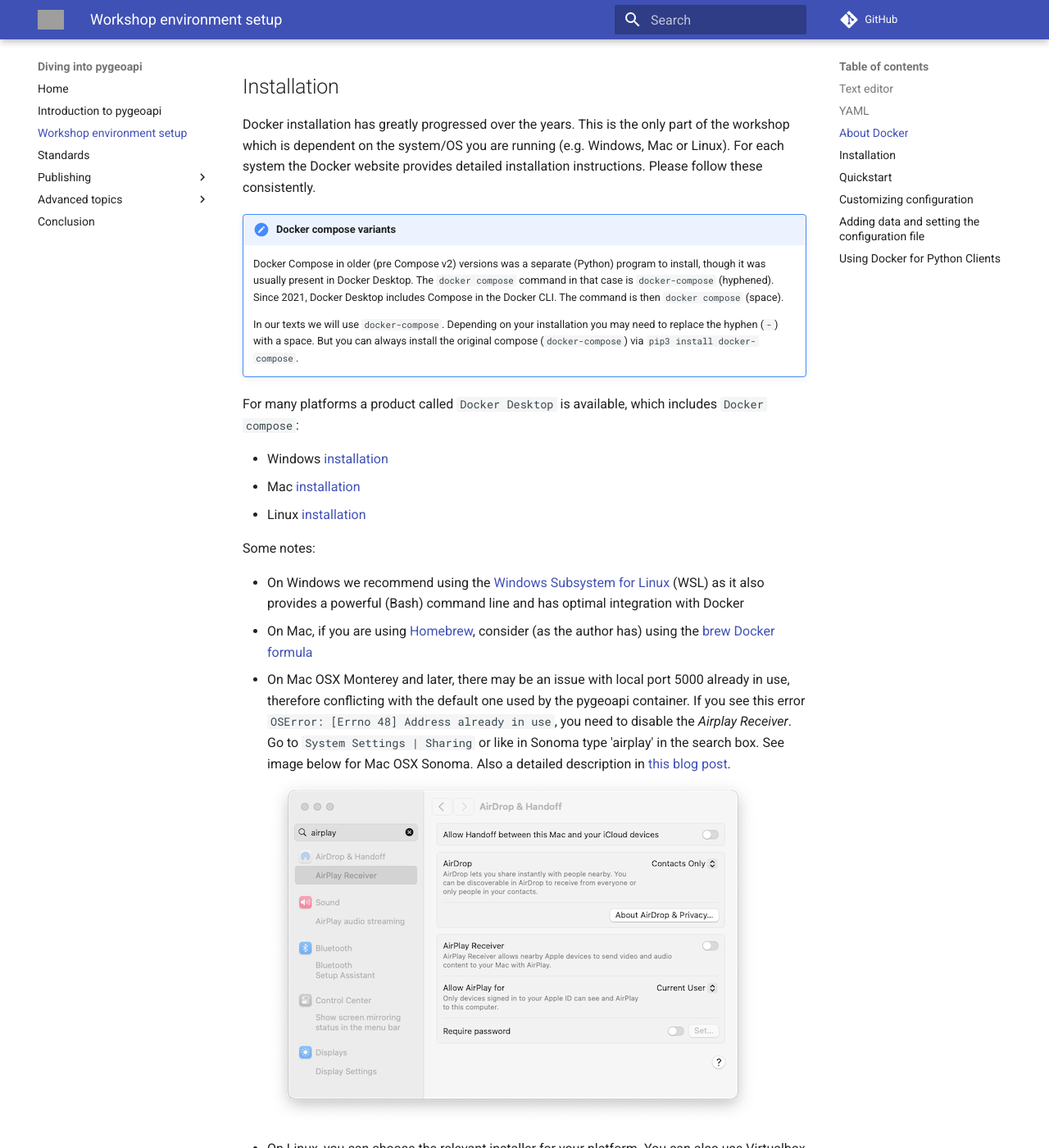
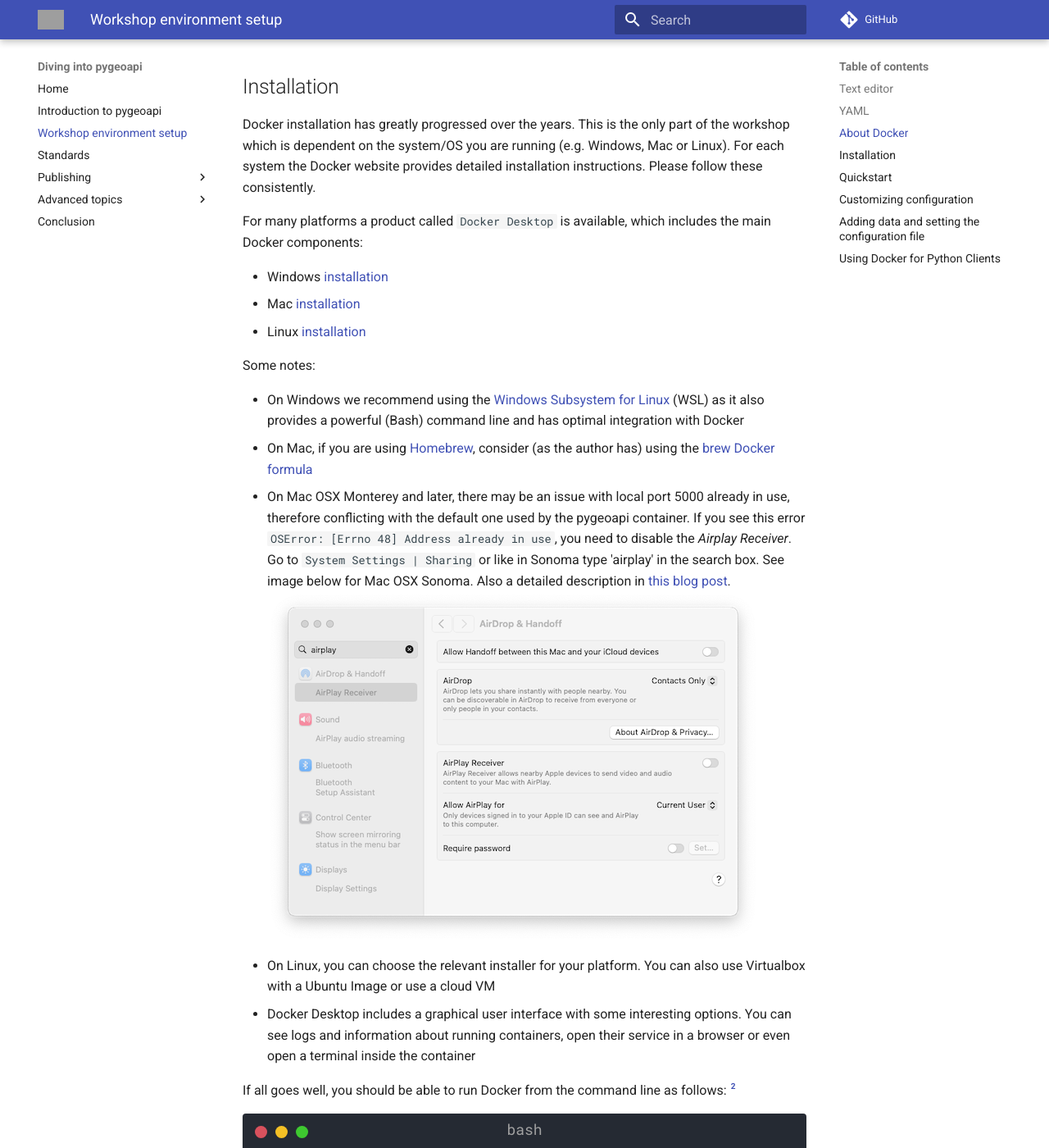
Before and after one commit to geopython/diving-into-pygeoapi, an MkDocs documentation site: the page built from workshop/content/docs/setup.md, in a window 1280 px wide and 1400 px high, scrolled down 1654 px. Shown: the whole window at 82% size. Built offline with MkDocs 1.6.1 and Material for MkDocs 9.7.7, drawn with Linux system fonts in a browser that asks for light colours; comment, search, counter and statistics services are not loaded; some of the changed text lies outside the part shown; grey boxes are pictures that could not be loaded.

Commit message:
remove docker-compose reference (#143)

````diff
--- a/workshop/content/docs/setup.md
+++ b/workshop/content/docs/setup.md
@@ -67,19 +67,7 @@
 which is dependent on the system/OS you are running (e.g. Windows, Mac or Linux). For each
 system the Docker website provides detailed installation instructions. Please follow these consistently.
 
-!!! Note "Docker compose variants"
-
-    Docker Compose in older (pre Compose v2) versions was a separate (Python) program to install,
-    though it was usually present in Docker Desktop.
-    The `docker compose` command in that case is `docker-compose` (hyphened).
-    Since 2021, Docker Desktop includes Compose in the Docker CLI.
-    The command is then `docker compose` (space).
-
-    In our texts we will use `docker-compose`. Depending on your installation you may need
-    to replace the hyphen (`-`) with a space. But you can always install the original
-    compose (`docker-compose`) via `pip3 install docker-compose`.
-
-For many platforms a product called `Docker Desktop` is available, which includes `Docker compose`:
+For many platforms a product called `Docker Desktop` is available, which includes the main Docker components:
 
 * Windows [installation](https://docs.Docker.com/desktop/install/windows-install)
 * Mac [installation](https://docs.Docker.com/desktop/install/mac-install)
@@ -101,7 +89,7 @@
 docker --version
 Docker version 20.10.17, build 100c701
 
-docker-compose --version
+docker compose --version
 Docker Compose version v2.6.1
 ```
 </div>
````
Also changed, not shown: workshop/content/docs/publishing/first.md (+4 -4 lines), workshop/content/docs/publishing/ogcapi-features.md (+4 -4 lines), workshop/content/docs/publishing/ogcapi-tiles.md (+2 -2 lines), workshop/exercises/README.md.
